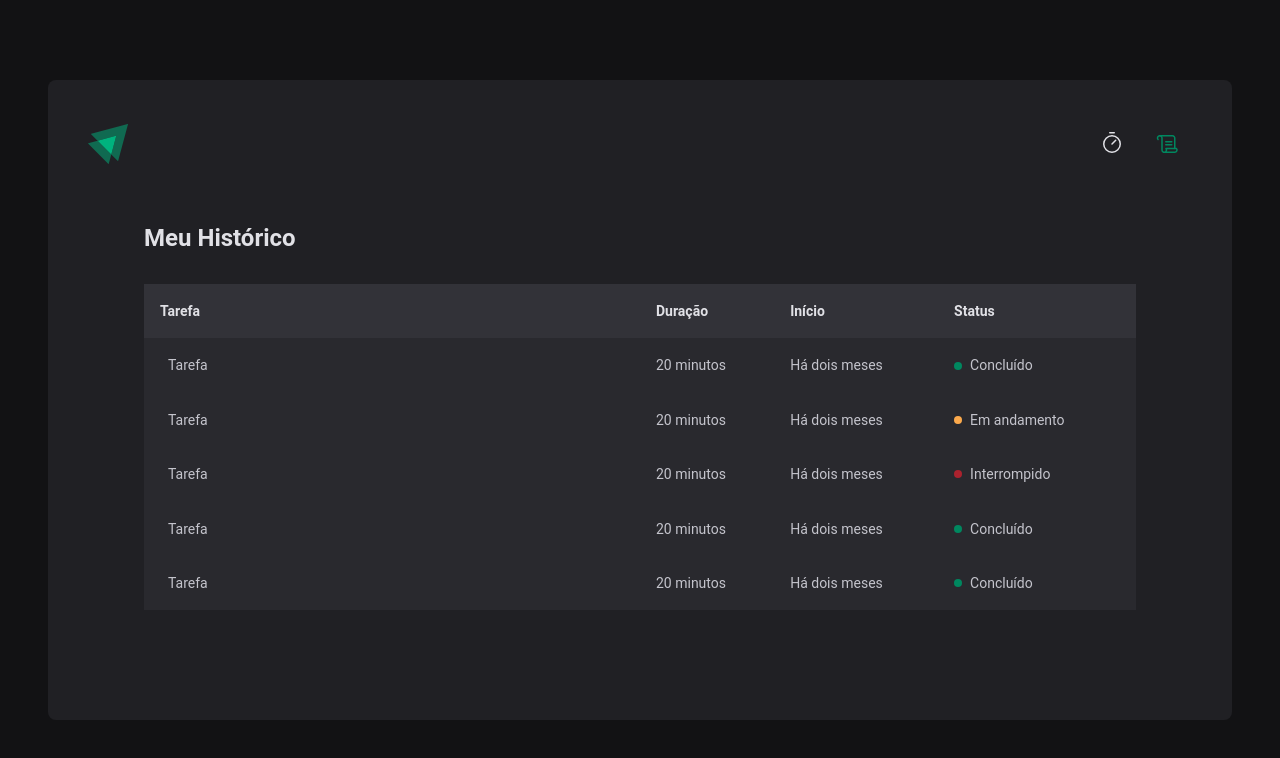
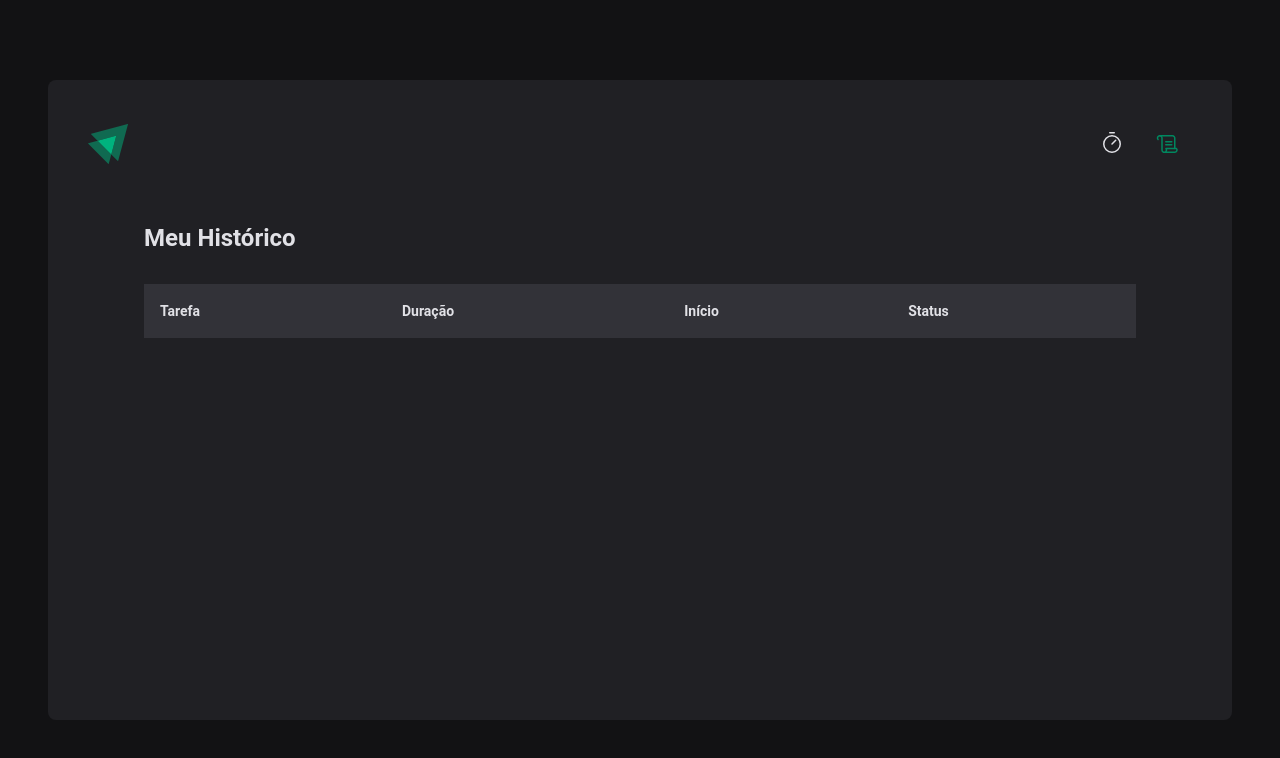
Before and after one commit to vitorlopes523/Ignite, a React (Vite) app in the folder Aulas/02-ignite-timer/: page /history in a window 1280 px wide. Shown: the top 758 px of the page. Built offline with nearby package versions, Linux system fonts and the light colour scheme.

Commit message:
módulo de Contexto no React finalizado

```diff
--- /dev/null
+++ b/Aulas/02-ignite-timer/src/contexts/CyclesContext.tsx
@@ -0,0 +1,101 @@
+import { ReactNode, createContext, useState } from "react";
+
+interface CreateCycleData {
+  task: string;
+  minutesAmount: number;
+}
+
+interface Cycle {
+  id: string
+  task: string
+  minutesAmount: number
+  startDate: Date
+  interruptedDate?: Date
+  finishedDate?: Date
+}
+
+interface CycleContextType {
+  cycles : Cycle[]
+  activeCycle : Cycle | undefined
+  activeCycleId: string | null
+  amountSecondsPassed: number
+  markCurrentCycleAsFinished: () => void
+  setSecondsPassed: (seconds: number) => void
+  createNewCycle: (data: CreateCycleData) => void
+  interruptCurrentCycle: () => void
+}
+
+export const CyclesContext = createContext({} as CycleContextType)
+
+interface CyclesContextProviderProps {
+  children: ReactNode
+}
+
+export function CyclesContextProvider({ children }: CyclesContextProviderProps) {
+  const [cycles, setCycles] = useState<Cycle[]>([])
+  const [activeCycleId, setActiveCycleId] = useState<string | null>(null)
+  const [amountSecondsPassed, setAmountSecondsPassed] = useState(0)
+
+  const activeCycle = cycles.find((cycle) => cycle.id === activeCycleId)
+
+  function setSecondsPassed(seconds: number) {
+    setAmountSecondsPassed(seconds)
+  }
+
+  function markCurrentCycleAsFinished() {
+    setCycles(state =>
+      state.map((cycle) => {
+        if (cycle.id === activeCycleId) {
+          return { ...cycle, finishedDate: new Date()}
+        } else {
+          return cycle
+        }
+      }),
+    )
+  }
+
+  function createNewCycle(data: CreateCycleData) {
+    const id = String(new Date().getTime())
+
+    const newCycle: Cycle = {
+      id,
+      task: data.task,
+      minutesAmount: data.minutesAmount,
+      startDate: new Date(),
+    }
+
+    setCycles((state) => [...state, newCycle])
+    setActiveCycleId(id)
+    setAmountSecondsPassed(0)
+  }
+
+  function interruptCurrentCycle() {
+    setCycles(state =>
+      state.map((cycle) => {
+        if (cycle.id === activeCycleId) {
+          return { ...cycle, interruptedDate: new Date()}
+        } else {
+          return cycle
+        }
+      }),
+    )
+    setActiveCycleId(null)
+  }
+
+
+  return(
+    <CyclesContext.Provider
+      value={{
+        cycles,
+        activeCycle,
+        activeCycleId,
+        markCurrentCycleAsFinished,
+        amountSecondsPassed,
+        setSecondsPassed,
+        createNewCycle,
+        interruptCurrentCycle }}
+      >
+      {children}
+    </CyclesContext.Provider>
+  )
+}
--- a/Aulas/02-ignite-timer/src/pages/History/index.tsx
+++ b/Aulas/02-ignite-timer/src/pages/History/index.tsx
@@ -1,9 +1,16 @@
+import { useContext } from "react";
+import { formatDistanceToNow} from "date-fns"
+import ptBR from "date-fns/locale/pt-BR";
 import { HistoryContainer, HistoryList, Status } from "./styles";
+import { CyclesContext } from "../../contexts/CyclesContext";
 
 export function History() {
+  const { cycles } = useContext(CyclesContext)
+
   return (
     <HistoryContainer>
       <h1>Meu Histórico</h1>
+
       <HistoryList>
         <table>
           <thead>
@@ -16,46 +23,24 @@
           </thead>
 
           <tbody>
-            <tr>
-              <td>Tarefa</td>
-              <td>20 minutos</td>
-              <td>Há dois meses</td>
-              <td>
-              <Status statusColor="green">Concluído</Status>
-              </td>
-            </tr>
-            <tr>
-              <td>Tarefa</td>
-              <td>20 minutos</td>
-              <td>Há dois meses</td>
-              <td>
-                <Status statusColor="yellow">Em andamento</Status>
-              </td>
-            </tr>
-            <tr>
-              <td>Tarefa</td>
-              <td>20 minutos</td>
-              <td>Há dois meses</td>
-              <td>
-              <Status statusColor="red">Interrompido</Status>
-              </td>
-            </tr>
-            <tr>
-              <td>Tarefa</td>
-              <td>20 minutos</td>
-              <td>Há dois meses</td>
-              <td>
-              <Status statusColor="green">Concluído</Status>
-              </td>
-            </tr>
-            <tr>
-              <td>Tarefa</td>
-              <td>20 minutos</td>
-              <td>Há dois meses</td>
-              <td>
-              <Status statusColor="green">Concluído</Status>
-              </td>
-            </tr>
+            {cycles.map(cycle => {
+              return (
+                <tr key={cycle.id}>
+                  <td>{cycle.task}</td>
+                  <td>{cycle.minutesAmount} minutos</td>
+                  <td>{formatDistanceToNow(cycle.startDate, {
+                    addSuffix: true,
+                    locale: ptBR,
+                  })}</td>
+                  <td>
+                    { cycle.finishedDate && <Status statusColor="green">Concluído</Status>}
+                    { cycle.interruptedDate && <Status statusColor="red">Interrompido</Status>}
+                    { !cycle.finishedDate && !cycle.interruptedDate &&
+                    (<Status statusColor="yellow">Em andamento</Status>)}
+                  </td>
+                </tr>
+              )
+            })}
           </tbody>
         </table>
       </HistoryList>
--- a/Aulas/02-ignite-timer/src/pages/Home/components/Countdown/index.tsx
+++ b/Aulas/02-ignite-timer/src/pages/Home/components/Countdown/index.tsx
@@ -1,7 +1,7 @@
 import { useContext, useEffect, useState } from 'react'
 import { CountdownContainer, Separator} from './styles'
 import { differenceInSeconds } from 'date-fns'
-import { CyclesContext } from '../..'
+import { CyclesContext } from '../../../../contexts/CyclesContext'
 
 export function Countdown() {
   const { activeCycle, activeCycleId, markCurrentCycleAsFinished, amountSecondsPassed, setSecondsPassed } = useContext(CyclesContext)
--- a/Aulas/02-ignite-timer/src/pages/Home/components/NewCycleForm/index.tsx
+++ b/Aulas/02-ignite-timer/src/pages/Home/components/NewCycleForm/index.tsx
@@ -3,7 +3,7 @@
 import * as zod from 'zod'
 import { zodResolver } from '@hookform/resolvers/zod'
 import { useContext } from 'react'
-import { CyclesContext } from '../..'
+import { CyclesContext } from '../../../../contexts/CyclesContext'
 
 
 export function NewCycleForm() {
--- a/Aulas/02-ignite-timer/src/pages/Home/index.tsx
+++ b/Aulas/02-ignite-timer/src/pages/Home/index.tsx
@@ -1,32 +1,14 @@
 import { HandPalm, Play } from 'phosphor-react'
 import { useForm, FormProvider } from 'react-hook-form'
 import { zodResolver } from '@hookform/resolvers/zod'
-import { createContext, useEffect, useState } from 'react'
-import { differenceInSeconds } from 'date-fns'
+import { useContext } from 'react'
 import * as zod from 'zod'
 
 import { HomeContainer, StartCountdownButton, StopCountdownButton} from './styles'
 import { NewCycleForm } from './components/NewCycleForm'
 import { Countdown } from './components/Countdown'
+import { CyclesContext } from '../../contexts/CyclesContext'
 
-interface Cycle {
-  id: string
-  task: string
-  minutesAmount: number
-  startDate: Date
-  interruptedDate?: Date
-  finishedDate?: Date
-}
-
-interface CycleContextType {
-  activeCycle : Cycle | undefined
-  activeCycleId: string | null
-  amountSecondsPassed: number
-  markCurrentCycleAsFinished: () => void
-  setSecondsPassed: (seconds: number) => void
-}
-
-export const CyclesContext = createContext({} as CycleContextType)
 
 const newCycleFormValidatationSchema = zod.object({
   task: zod.string().min(1, 'Informe a tarefa'),
@@ -39,11 +21,7 @@
 type NewCycleFormData = zod.infer<typeof newCycleFormValidatationSchema>
 
 export function Home() {
-
-  const [cycles, setCycles] = useState<Cycle[]>([])
-  const [activeCycleId, setActiveCycleId] = useState<string | null>(null)
-
-  const [amountSecondsPassed, setAmountSecondsPassed] = useState(0)
+  const { activeCycle, createNewCycle, interruptCurrentCycle } = useContext(CyclesContext)
 
   const newCycleForm = useForm<NewCycleFormData>({
     resolver: zodResolver(newCycleFormValidatationSchema),
@@ -55,54 +33,9 @@
 
   const {handleSubmit, watch, reset} = newCycleForm
 
-  const activeCycle = cycles.find((cycle) => cycle.id === activeCycleId)
-
-  function setSecondsPassed(seconds: number) {
-    setAmountSecondsPassed(seconds)
+  function handleCreateNewCycle(data: NewCycleFormData) {
+    createNewCycle(data)
   }
-
-  function markCurrentCycleAsFinished() {
-    setCycles(state =>
-      state.map((cycle) => {
-        if (cycle.id === activeCycleId) {
-          return { ...cycle, finishedDate: new Date()}
-        } else {
-          return cycle
-        }
-      }),
-    )
-  }
-
-  function handleCreateNewCycle(data: NewCycleFormData) {
-    const id = String(new Date().getTime())
-
-    const newCycle: Cycle = {
-      id,
-      task: data.task,
-      minutesAmount: data.minutesAmount,
-      startDate: new Date(),
-    }
-
-    setCycles((state) => [...state, newCycle])
-    setActiveCycleId(id)
-    setAmountSecondsPassed(0)
-
-    reset()
-  }
-
-  function handleInterruptCycle() {
-    setCycles(state =>
-      state.map((cycle) => {
-        if (cycle.id === activeCycleId) {
-          return { ...cycle, interruptedDate: new Date()}
-        } else {
-          return cycle
-        }
-      }),
-    )
-    setActiveCycleId(null)
-  }
-
 
   const task = watch('task')
   const isSubmitDisabled = !task
@@ -110,15 +43,13 @@
   return (
     <HomeContainer>
       <form onSubmit={handleSubmit(handleCreateNewCycle)} action="">
-        <CyclesContext.Provider value={{ activeCycle, activeCycleId, markCurrentCycleAsFinished, amountSecondsPassed, setSecondsPassed }}>
           <FormProvider {...newCycleForm}>
             <NewCycleForm />
           </FormProvider>
           <Countdown />
-        </CyclesContext.Provider>
 
         { activeCycle ? (
-          <StopCountdownButton onClick={handleInterruptCycle}  type="button">
+          <StopCountdownButton onClick={interruptCurrentCycle}  type="button">
             <HandPalm size={24} />
             Interromper
         </StopCountdownButton>
```
Also changed, not shown: Aulas/02-ignite-timer/src/App.tsx (+4 -3 lines).
